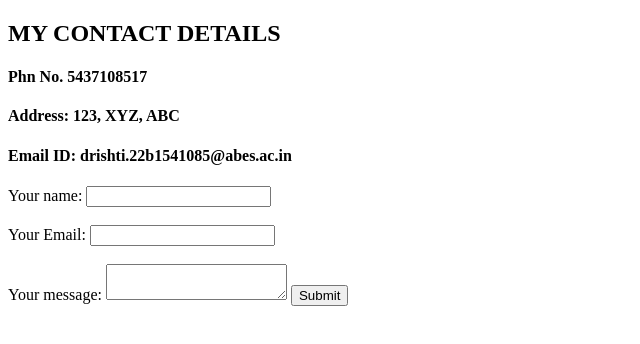
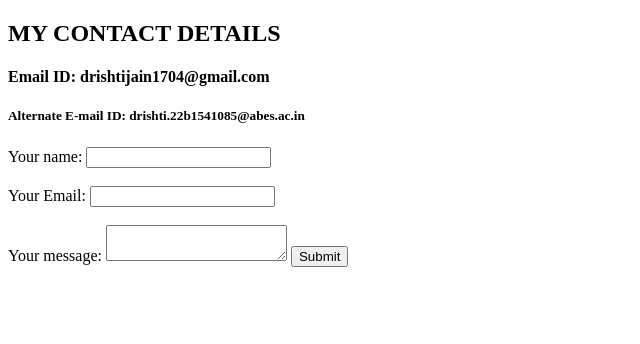
Before and after one commit to DrishtiJain17/Resume_Drishti-Jain, a plain HTML site: page contact.html in a window 1280 px wide. Shown: the whole page, without its empty margins (0-640 px from the left). Drawn offline with Linux system fonts and the light colour scheme.

Commit message:
Update contact.html

```diff
--- a/contact.html
+++ b/contact.html
@@ -8,9 +8,8 @@
 </head>
 <body>
     <h2>MY CONTACT DETAILS</h2>
-    <h4>Phn No. 5437108517</h4>
-    <h4>Address: 123, XYZ, ABC</h4>
-    <h4>Email ID: drishti.22b1541085@abes.ac.in</h4>
+    <h4>Email ID: drishtijain1704@gmail.com</h4>
+    <h5>Alternate E-mail ID: drishti.22b1541085@abes.ac.in</h5>
     <form action="index.html">
 <label>Your name: </label><input type="text">
 <br>
```
